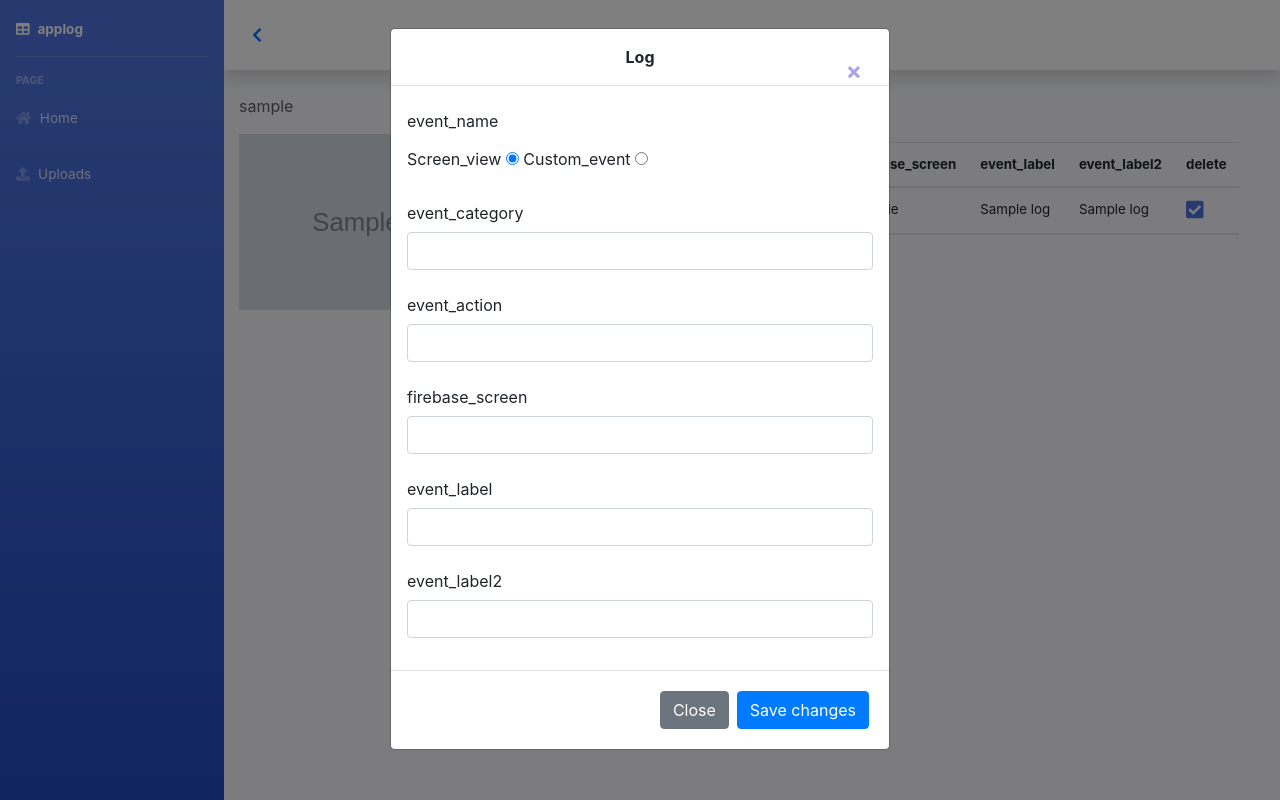
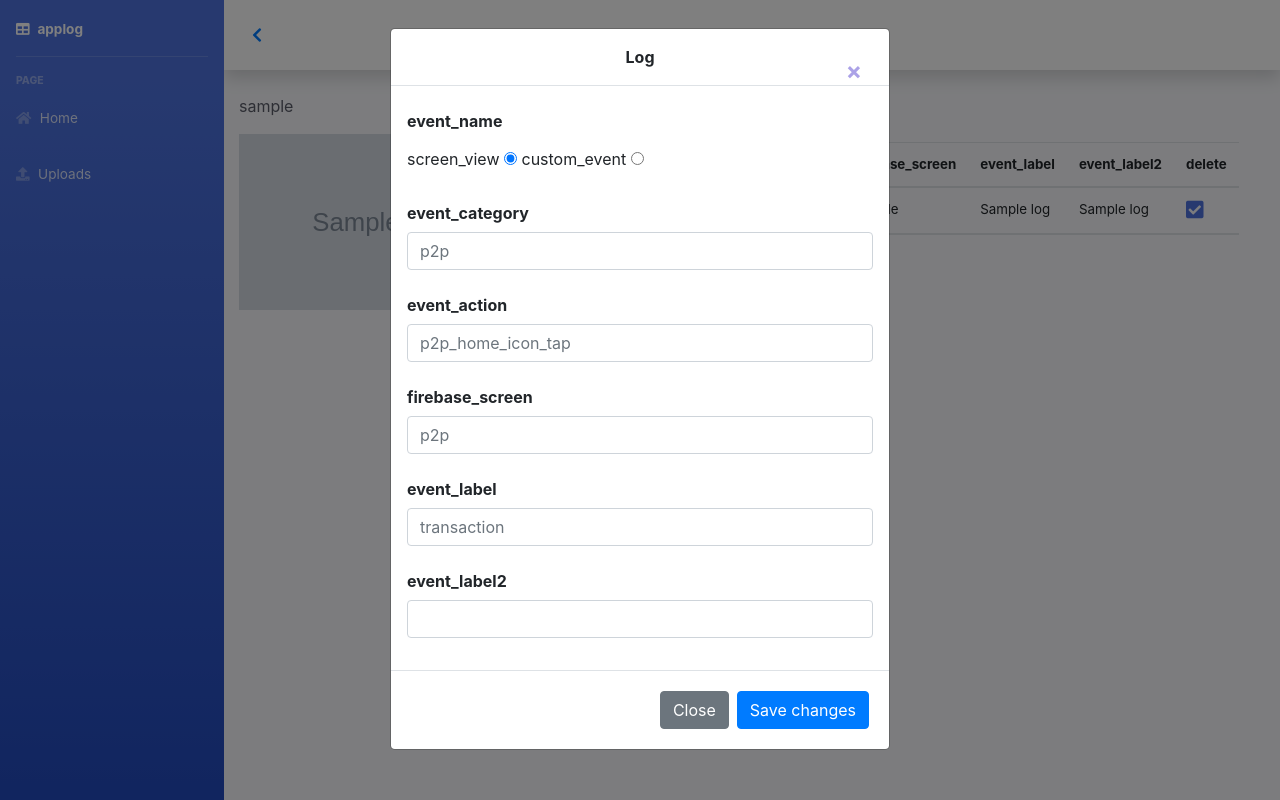
Before and after one commit to yukijuki/applog, a Flask app: template app/templates/log.html in a window 1280 px wide, after a click that opens the changed part. Run offline with Flask 2, Linux system fonts and the light colour scheme; the template is opened without the code that fills it: most values are stand-ins (such as "Sample title", 1, 10 or a date in 2020); grey boxes marked "Sample" are stand-in pictures; some libraries are stand-ins or nearby versions.

Commit message:
ajax call to log

```diff
--- a/app/templates/log.html
+++ b/app/templates/log.html
@@ -83,102 +83,54 @@
                 </button>
             </div>
             <div class="modal-body">
-                <form action="/addlog" method="POST">
+                <form>
                     <div class="mb-3">
-                        <label for="recipient-name" class="col-form-label">event_name</label>
+                        <label for="recipient-name" class="col-form-label font-weight-bold">event_name</label>
                         <fieldset>
-                            <label class="col-form-label" for="Marketer">Screen_view</label>
-                            <input id="Marketer" class="radio-inline__input" type="radio" name="accessible-radio" value="item-1" checked="checked"/>
-                            <label class="col-form-label" for="PdM">Custom_event</label>
-                            <input id="PdM" class="radio-inline__input" type="radio" name="accessible-radio" value="item-2"/>
+                            <label class="col-form-label" for="screen_view">screen_view</label>
+                            <input id="screen_view" class="radio-inline__input" type="radio" name="accessible-radio" value="screen_view" checked="checked"/>
+                            <label class="col-form-label" for="custom_event">custom_event</label>
+                            <input id="custom_event" class="radio-inline__input" type="radio" name="accessible-radio" value="custom_event"/>
                         </fieldset>
                     </div>
                     <div class="mb-3">
-                      <label for="recipient-name" class="col-form-label">event_category</label>
-                      <input type="text" class="form-control" id="recipient-name">
+                      <label for="recipient-name" class="col-form-label font-weight-bold">event_category</label>
+                      <input type="text" id="event_category" class="form-control" placeholder="p2p">
                     </div>
                     <div class="mb-3">
-                        <label for="recipient-name" class="col-form-label">event_action</label>
-                        <input type="text" class="form-control" id="recipient-name">
+                        <label for="recipient-name" class="col-form-label font-weight-bold">event_action</label>
+                        <input type="text" class="form-control" id="event_action" placeholder="p2p_home_icon_tap">
                     </div>
                     <div class="mb-3">
-                        <label for="recipient-name" class="col-form-label">firebase_screen</label>
-                        <input type="text" class="form-control" id="recipient-name">
+                        <label for="recipient-name" class="col-form-label font-weight-bold">firebase_screen</label>
+                        <input type="text" class="form-control" id="firebase_screen" required="required" placeholder="p2p">
                     </div>
                     <div class="mb-3">
-                        <label for="recipient-name" class="col-form-label">event_label</label>
-                        <input type="text" class="form-control" id="recipient-name">
+                        <label for="recipient-name" class="col-form-label font-weight-bold">event_label</label>
+                        <input type="text" class="form-control" id="event_label" placeholder="transaction">
                     </div>
                     <div class="mb-3">
-                        <label for="recipient-name" class="col-form-label">event_label2</label>
-                        <input type="text" class="form-control" id="recipient-name">
+                        <label for="recipient-name" class="col-form-label font-weight-bold">event_label2</label>
+                        <input type="text" class="form-control" id="event_label2">
                     </div>
                 </form>
             </div>
             <div class="modal-footer">
                 <button type="button" class="btn btn-secondary" data-bs-dismiss="modal" data-dismiss="modal">Close</button>
-                <button type="button" class="btn btn-primary" data-toggle="modal" data-target="#modal1" onclick="posts_post_func();">Save changes</button>
+                <button value={{screen_id}} type="button" class="btn btn-primary" data-toggle="modal" data-target="#modal1" onclick="log_post(value);">Save changes</button>
             </div>
         </div>
     </div>
 </div>
 
-<!-- モーダルの設定
-<div class="modal fade" id="modal1" tabindex="-1" role="dialog" aria-labelledby="label1" aria-hidden="true">
-    <div class="modal-dialog" role="document">
-        <div class="modal-content">
-            <div class="modal-header">
-                <p class="modal-title font-weight-bold mx-auto" id="exampleModalLabel">QUESTION</p>
-                <button type="button" class="close" data-dismiss="modal" aria-label="閉じる">
-                <span aria-hidden="true">&times;</span>
-                </button>
-            </div>
-            <form action="">
-                <div class="pt-2 pb-3">
-                    <fieldset>
-                        <input id="Marketer" class="radio-inline__input" type="radio" name="accessible-radio" value="item-1" checked="checked"/>
-                        <label class="radio-inline__label" for="Marketer">Screen_view</label>
-                        <input id="PdM" class="radio-inline__input" type="radio" name="accessible-radio" value="item-2"/>
-                        <label class="radio-inline__label" for="PdM">Custom_event</label>
-                    </fieldset>
-                </div>
-                <div class="modal-body d-block">
-                    <label for="text" class="col-form-label font-weight-bold pb-3">メールアドレス</label>
-                    <div><input id="email" name="email" placeholder="コメントが来た際に通知を受け取る場合はemailを入力" class="input-title rounded" required="required" type="text" required></div>
-                    <label for="text" class="col-form-label font-weight-bold pt-4 pb-3">タイトル</label>
-                    <div><input id="title" name="title" placeholder="質問のタイトルを入力" class="input-title rounded" required="required" type="text" required></div>
-                    <label for="textarea" class="col-form-label pt-4 pb-3 font-weight-bold">本文</label>
-                    <div><textarea id="text" name="text" type="text" placeholder="質問の本文を入力..." class="input-text rounded" cols="40" rows="7.5" required></textarea></div>
-                </div>
-                <div class="pt-2 pb-5">
-                    <button type="button" class="mx-auto btn-post btn btn-group-lg bg-growth btn-block text-white" data-toggle="modal" data-target="#modal1" onclick="posts_post_func();">質問する</button>
-                </div>
-            </form>
-        </div>
-    </div>
-</div> -->
 
 <!-- End of Main Content -->
 {% endblock content %}
 
 {% block script %}
 <script>
-    function add_log() {
-
-        var email = document.getElementById("email");
-        var password = document.getElementById("password");
-        var name = document.getElementById("name");
-        var industry = document.getElementById("industry");
-
-        var entry = {
-            email: email.value,
-            password: password.value,
-            name: name.value,
-            industry: industry.value
-        }
-        console.log(entry)
-
-        fetch(`${window.origin}/profile`, {
+    function posts_post_api(entry) {
+        fetch(`${window.href}`, {
             method: "POST",
             credentials: "include",
             body: JSON.stringify(entry),
@@ -196,9 +148,47 @@
 
             response.json().then(function (data) {
                 location.reload();
-                console.log(data)
+                console.log("fetched data", data)
             })
         })
+    }
+
+    async function log_post(id) {
+
+        var screen_id = id;
+        const event_category = document.getElementById("event_category").value;
+        const event_action = document.getElementById("event_action").value;
+        const firebase_screen = document.getElementById("firebase_screen").value;
+        const event_label = document.getElementById("event_label").value;
+        const event_label2 = document.getElementById("event_label2").value;
+        var custom_event = document.getElementById("custom_event").checked;
+        var screen_view = document.getElementById("screen_view").checked;
+
+        var event_name;
+
+        if (custom_event == true) {
+            event_name = "custom_event"
+        } else if(screen_view == true) {
+            event_name = "screen_view"
+        } else {
+            event_name = "Unknown"
+        }
+
+        var entry =
+            {
+                screen_id: screen_id,
+                event_name: event_name,
+                event_category: event_category,
+                event_action: event_action,
+                firebase_screen: firebase_screen,
+                event_label: event_label,
+                event_label2: event_label2
+
+            }
+
+        let response = await posts_post_api(entry)
+        console.log("Posted Succesfully");
+
     }
 </script>
 <script>
```
Also changed, not shown: app/routes.py (+11 -21 lines).
